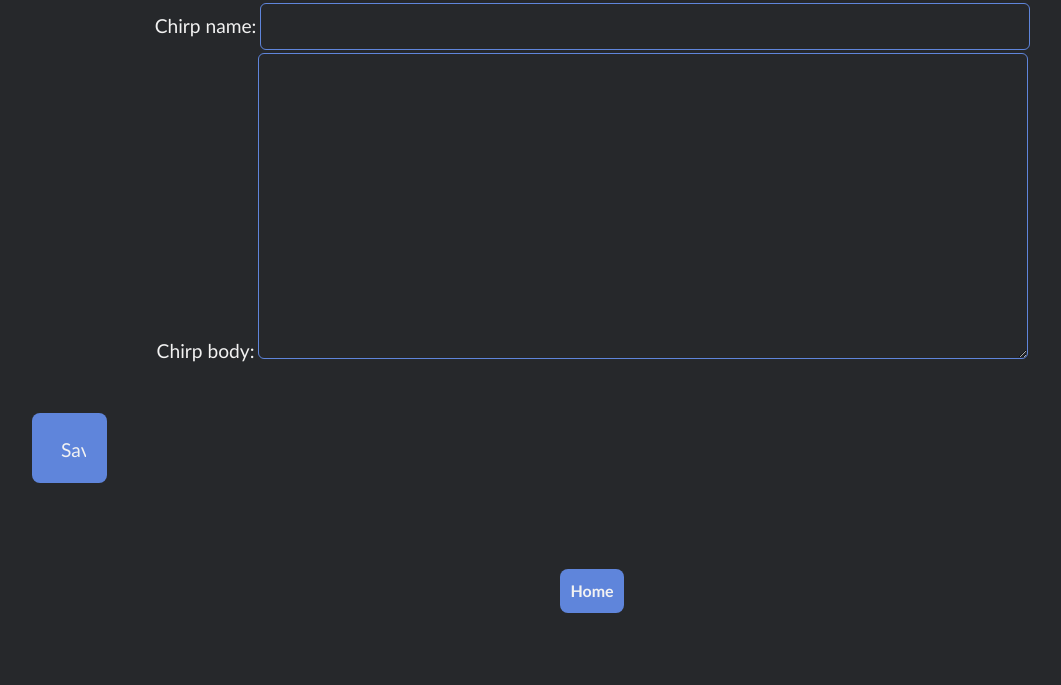
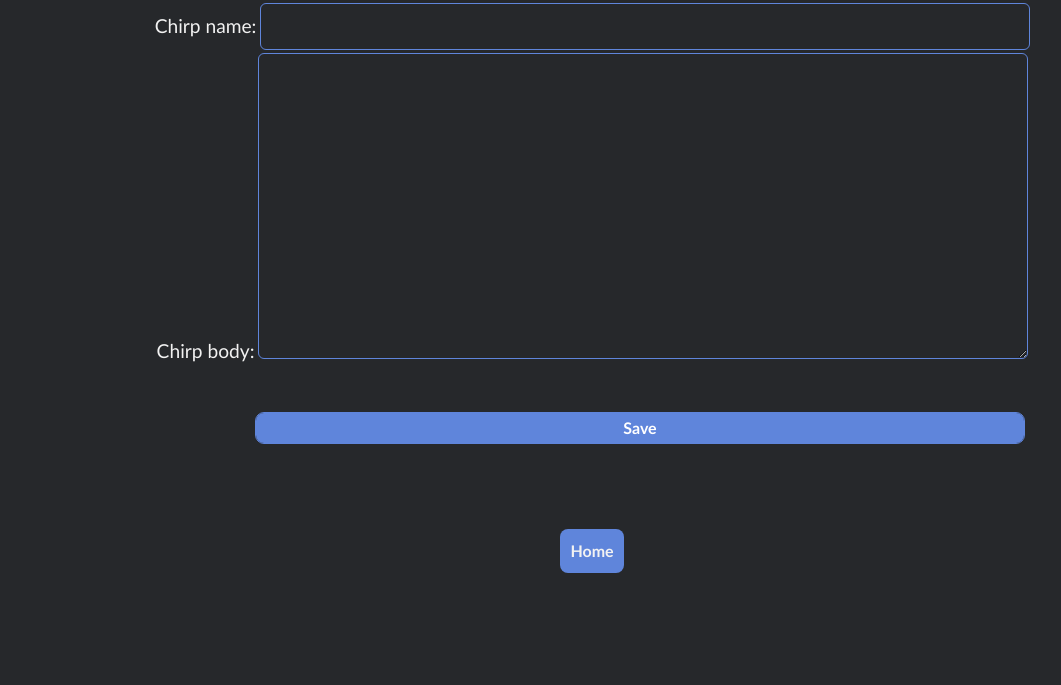
Before and after one commit to AaronCumming/Chirper, a Django app: page /create/ in a window 1280 px wide. Shown: the part 159-844 px from the top of the page, without its empty margins (48-1109 px from the left). After the commit the page ends 732 px from the top, so only its background shows below. Run offline with Django 5.2, Linux system fonts and the light colour scheme.

Commit message:
Final Scaling Fixes

```diff
--- a/chirper/static/style.css
+++ b/chirper/static/style.css
@@ -1,3 +1,4 @@
+/* ====== Background Color ====== */
 body {
     background-color:#26282B;
     max-width:100%;
@@ -5,6 +6,7 @@ body {
     padding: 0;
 }
 
+/* ====== Font Styles ====== */
 p {
     font-family:'Gill Sans', 'Gill Sans MT', 'Calibri', 'Trebuchet MS', 'sans-serif';
     color:#f2f2f2;
@@ -61,6 +63,7 @@ h5 {
     margin-top:-20px;
 }
 
+/* ====== Color of Font when hovering ====== */
 a {
     color:#f2f2f2;
 
@@ -74,6 +77,7 @@ footer {
     color:#5F85DB;
 }
 
+/* ====== Title of Chirp Style  ====== */
 ul {
     text-decoration:none;
     max-width:80%;
@@ -89,9 +93,10 @@ ul {
     line-height:2.1em;
 }
     ul li a {
-        color:#5F85DB
+        color:#5F85DB;
     }
 
+/* ====== Profile Bar Styling ====== */
 nav ul {
     display:flex;
     justify-content: flex-start;
@@ -109,6 +114,7 @@ nav ul {
         color:#f2f2f2;
     }
 
+    /* ====== Button Styles ====== */
 .createchirp, .home, .replytochirp, .save {
     background-color: #5F85DB;
     font-family:'Gill Sans', 'Gill Sans MT', 'Calibri', 'Trebuchet MS', 'sans-serif';
@@ -162,34 +168,19 @@ nav ul {
     padding:5px 10px;
 }
 
-.save {
+input.save {
     background-color: #5F85DB;
     font-family:'Gill Sans', 'Gill Sans MT', 'Calibri', 'Trebuchet MS', 'sans-serif';
     font-weight:bold;
     border-radius: 8px;
     border: none;
     color: white;
-    text-align: center;
+    align-content: center;
     text-decoration: none;
-    display: flex;
-    font-size: 16px;
     margin-top:3em;
-    margin-left:5em;
+    margin-left:6em;
     cursor: pointer;
-    padding: 10px;
-}
-
-form input, form textarea, form select {
-    outline: 1px solid #5F85DB;
-    width: 60%;
-    padding: 8px;
-    margin-top: 5px;
-    border-radius: 5px;
-    border:none;
-}
-
-form input:focus, form textarea:focus, form select:focus {
-    outline: 2px solid #5F85DB;
+    padding: 3px 4px;
 }
 
 .createbutton {
@@ -212,3 +203,17 @@ form input:focus, form textarea:focus, form select:focus {
     justify-content: center;
     margin-top: 40px;
 }
+
+/* ====== Form Styles ====== */
+form input, form textarea, form select {
+    outline: 1px solid #5F85DB;
+    width: 60%;
+    padding: 8px;
+    margin-top: 5px;
+    border-radius: 5px;
+    border:none;
+}
+
+form input:focus, form textarea:focus, form select:focus {
+    outline: 2px solid #5F85DB;
+}
--- a/chirper/templates/chirper/chat/chirp_create.html
+++ b/chirper/templates/chirper/chat/chirp_create.html
@@ -3,16 +3,15 @@
 {% load static %}
 <link rel="stylesheet" href="{% static 'style.css' %}">
 
+
   <h2>Create a new chirp here</h2>
 
   <br>
-
+<!-- Create Chirp Form -->
   <form method="post">{% csrf_token %}
     {{ form.as_p }}
 
-    <button class="save">
-    <p><input type="submit" value="Save"></p>
-  </button>
+    <p><input type="submit" class="save" value="Save"></p>
   </form>
 
 {% endblock %}
--- a/chirper/templates/chirper/chat/chirp_detail.html
+++ b/chirper/templates/chirper/chat/chirp_detail.html
@@ -6,9 +6,7 @@
 {% load static %}
 <link rel="stylesheet" href="{% static 'style.css' %}">
 
-
-
-
+  <!-- Chirp Information -->
   {% for reply in chirp.replies.all %}
 
   <h4>{{ reply.chirp_body }}</h4>
--- a/chirper/templates/chirper/chat/profile.html
+++ b/chirper/templates/chirper/chat/profile.html
@@ -5,7 +5,7 @@
 
 <br><br>
 
-
+<!-- Profile Deletion Form -->
 <form method="POST">
     {% csrf_token %}
     <ul class="profilebuttons">
```
Also changed, not shown: chirper/templates/chirper/base.html (+7 -4 lines), chirper/templates/chirper/chat/chirp_create_reply.html (+4 -4 lines), chirper/templates/chirper/chat/home.html (+4 -4 lines).
